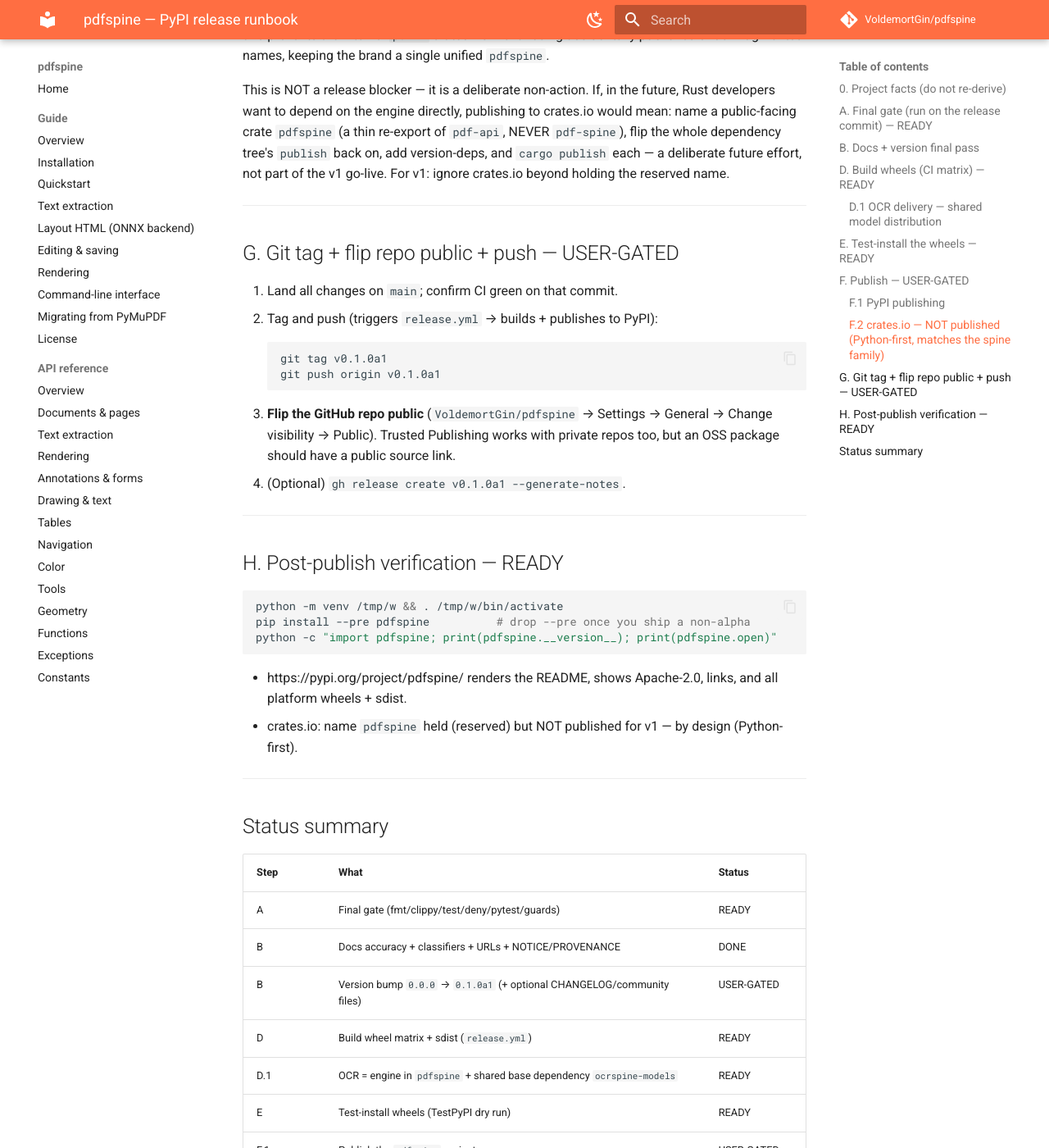
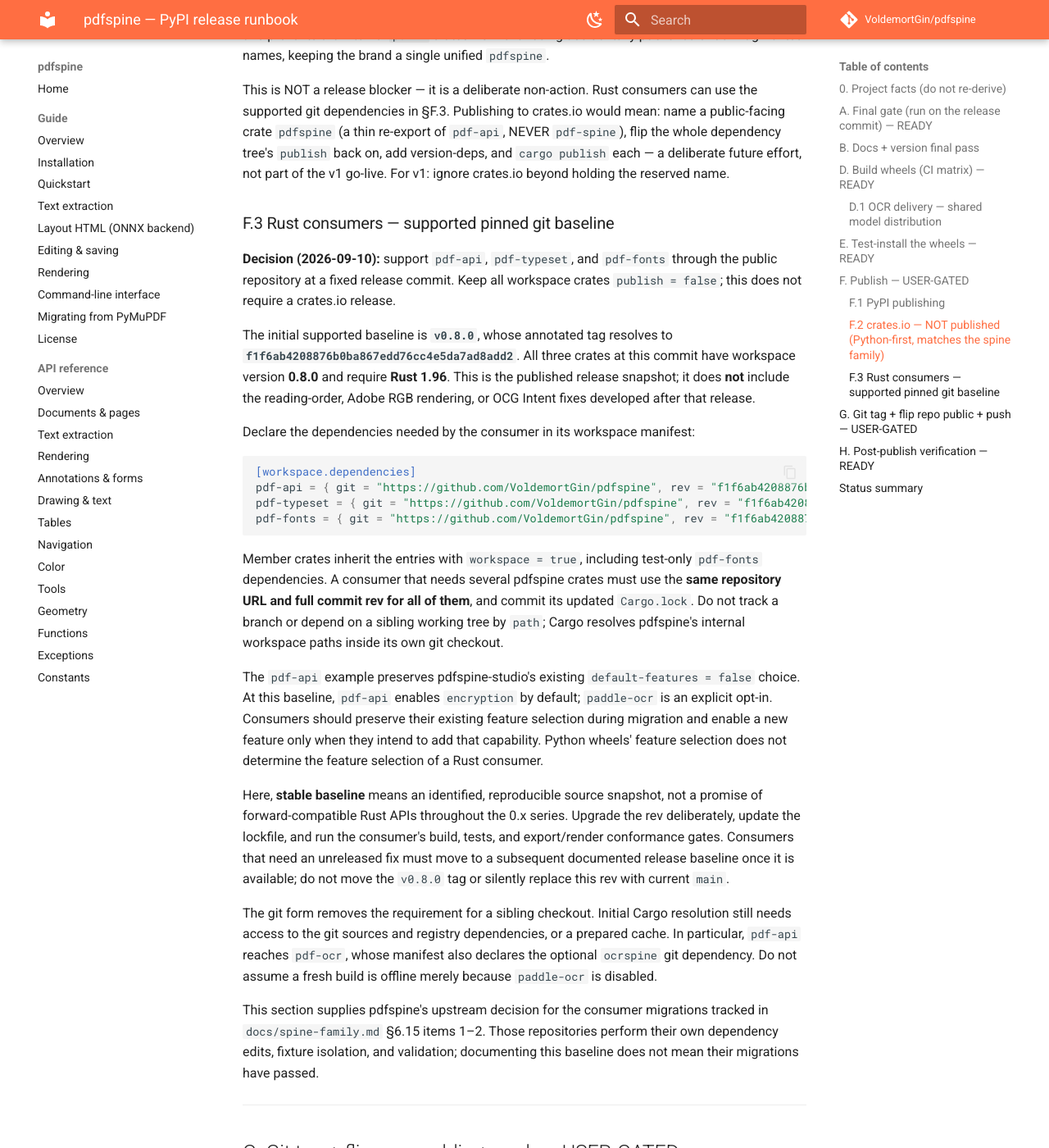
Before and after one commit to VoldemortGin/pdfspine, an MkDocs documentation site: the page built from docs/RELEASE-PYPI.md, in a window 1280 px wide and 1400 px high, scrolled down 5551 px. Shown: the whole window at 82% size. Built offline with MkDocs 1.6.1 and Material for MkDocs 9.7.7, drawn with Linux system fonts in a browser that asks for light colours; comment, search, counter and statistics services are not loaded.

Commit message:
docs(release): define pinned Rust consumer baseline

````diff
--- a/docs/RELEASE-PYPI.md
+++ b/docs/RELEASE-PYPI.md
@@ -220,12 +220,66 @@
 internal `pdf-*` crates from ever being accidentally published under fragmented
 names, keeping the brand a single unified `pdfspine`.
 
-This is NOT a release blocker — it is a deliberate non-action. If, in the future,
-Rust developers want to depend on the engine directly, publishing to crates.io
+This is NOT a release blocker — it is a deliberate non-action. Rust consumers
+can use the supported git dependencies in §F.3. Publishing to crates.io
 would mean: name a public-facing crate `pdfspine` (a thin re-export of `pdf-api`,
 NEVER `pdf-spine`), flip the whole dependency tree's `publish` back on, add
 version-deps, and `cargo publish` each — a deliberate future effort, not part of
 the v1 go-live. For v1: ignore crates.io beyond holding the reserved name.
+
+### F.3 Rust consumers — supported pinned git baseline
+
+**Decision (2026-09-10):** support `pdf-api`, `pdf-typeset`, and `pdf-fonts`
+through the public repository at a fixed release commit. Keep all workspace
+crates `publish = false`; this does not require a crates.io release.
+
+The initial supported baseline is **`v0.8.0`**, whose annotated tag resolves to
+**`f1f6ab4208876b0ba867edd76cc4e5da7ad8add2`**. All three crates at this
+commit have workspace version **0.8.0** and require **Rust 1.96**. This is the
+published release snapshot; it does **not** include the reading-order,
+Adobe RGB rendering, or OCG Intent fixes developed after that release.
+
+Declare the dependencies needed by the consumer in its workspace manifest:
+
+```toml
+[workspace.dependencies]
+pdf-api = { git = "https://github.com/VoldemortGin/pdfspine", rev = "f1f6ab4208876b0ba867edd76cc4e5da7ad8add2", default-features = false }
+pdf-typeset = { git = "https://github.com/VoldemortGin/pdfspine", rev = "f1f6ab4208876b0ba867edd76cc4e5da7ad8add2" }
+pdf-fonts = { git = "https://github.com/VoldemortGin/pdfspine", rev = "f1f6ab4208876b0ba867edd76cc4e5da7ad8add2" }
+```
+
+Member crates inherit the entries with `workspace = true`, including test-only
+`pdf-fonts` dependencies. A consumer that needs several pdfspine crates must
+use the **same repository URL and full commit rev for all of them**, and commit
+its updated `Cargo.lock`. Do not track a branch or depend on a sibling working
+tree by `path`; Cargo resolves pdfspine's internal workspace paths inside its
+own git checkout.
+
+The `pdf-api` example preserves pdfspine-studio's existing
+`default-features = false` choice. At this baseline, `pdf-api` enables
+`encryption` by default; `paddle-ocr` is an explicit opt-in. Consumers should
+preserve their existing feature selection during migration and enable a new
+feature only when they intend to add that capability. Python wheels' feature
+selection does not determine the feature selection of a Rust consumer.
+
+Here, **stable baseline** means an identified, reproducible source snapshot,
+not a promise of forward-compatible Rust APIs throughout the 0.x series.
+Upgrade the rev deliberately, update the lockfile, and run the consumer's
+build, tests, and export/render conformance gates. Consumers that need an
+unreleased fix must move to a subsequent documented release baseline once it
+is available; do not move the `v0.8.0` tag or silently replace this rev with
+current `main`.
+
+The git form removes the requirement for a sibling checkout. Initial Cargo
+resolution still needs access to the git sources and registry dependencies,
+or a prepared cache. In particular, `pdf-api` reaches `pdf-ocr`, whose manifest
+also declares the optional `ocrspine` git dependency. Do not assume a fresh
+build is offline merely because `paddle-ocr` is disabled.
+
+This section supplies pdfspine's upstream decision for the consumer migrations
+tracked in `docs/spine-family.md` §6.15 items 1–2. Those repositories perform
+their own dependency edits, fixture isolation, and validation; documenting this
+baseline does not mean their migrations have passed.
 
 ---
 
````
